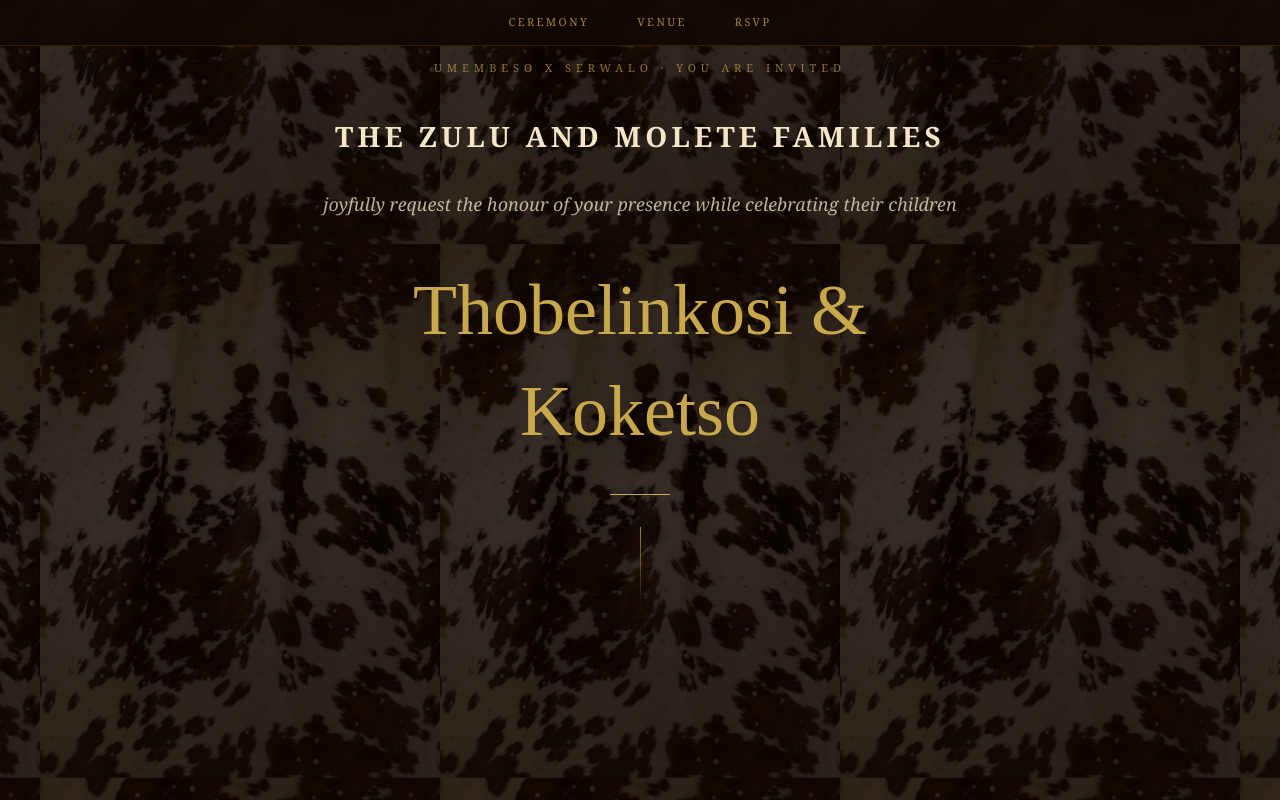
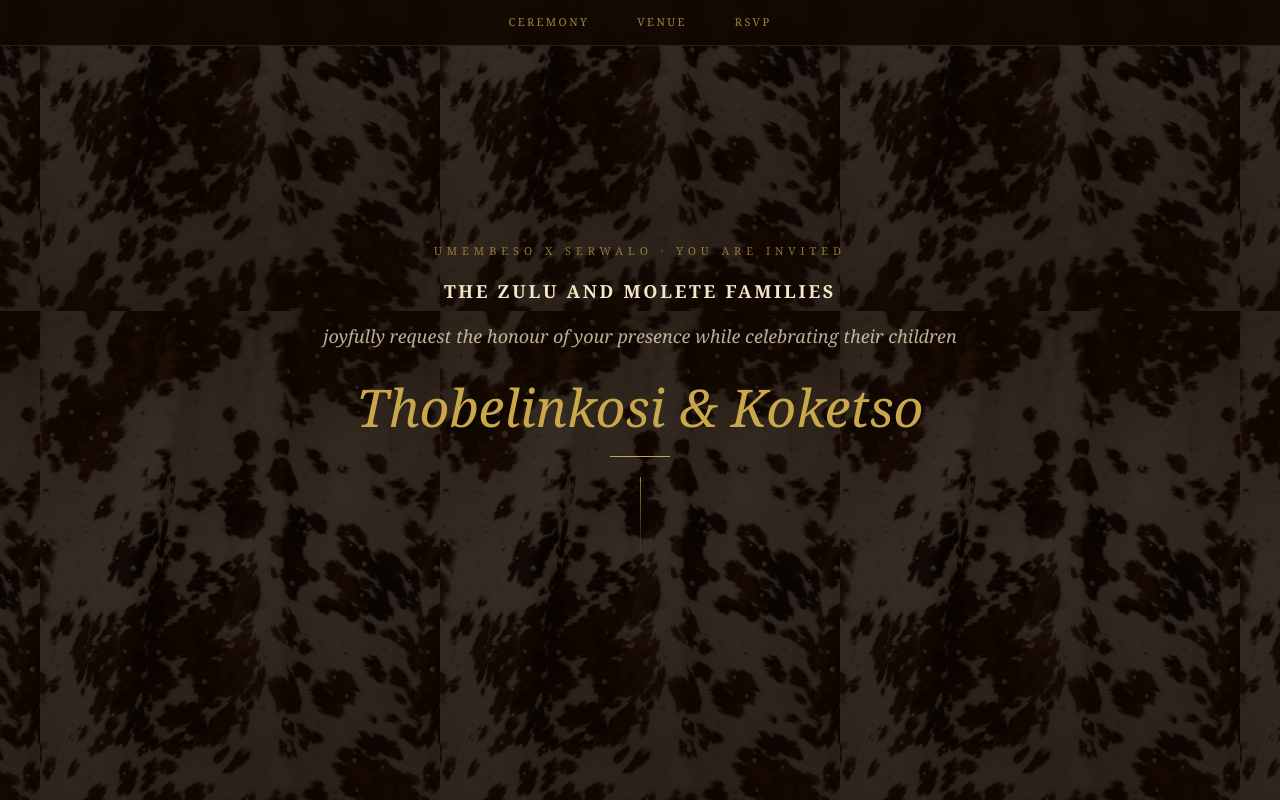
Before and after one commit to Princess7802/zulu-wedding-site, a Next.js app: page / in a window 1280 px wide. Both pictures are taken after a click on the button "SKIP ›". Shown: the top 800 px of the page. Built offline with nearby package versions, Linux system fonts and the light colour scheme.

Commit message:
update intro section and fonts

```diff
--- a/app/page.js
+++ b/app/page.js
@@ -131,7 +131,7 @@ export default function ZuluHeritageWeddingInvitation() {
         )}
 
         <style>{`
-          @import url('https://fonts.googleapis.com/css2?family=Cinzel:wght@400;600&family=Great+Vibes&family=Cormorant+Garamond:ital,wght@1,300;1,400&display=swap');
+          @import url('https://fonts.googleapis.com/css2?family=Cinzel:wght@400;600&family=Cormorant+Garamond:ital,wght@1,300;1,400&display=swap');
           @keyframes tapPulse { 0%,100%{opacity:.85} 50%{opacity:.3} }
           @keyframes fadeOut {
             0% { opacity: 1; transform: scale(1); }
@@ -172,12 +172,12 @@ export default function ZuluHeritageWeddingInvitation() {
       {/* INTRO SECTION */}
       <section
         style={{
-          minHeight: "auto",
+          minHeight: "100vh",
           display: "flex",
           alignItems: "center",
           justifyContent: "center",
           textAlign: "center",
-          padding: "60px 40px",
+          padding: "0 40px",
           position: "relative",
         }}
       >
@@ -195,7 +195,7 @@ export default function ZuluHeritageWeddingInvitation() {
               fontSize: "11px",
               letterSpacing: "0.45em",
               textTransform: "uppercase",
-              marginBottom: "40px",
+              marginBottom: "20px",
               fontFamily: "Georgia,serif",
             }}
           >
@@ -204,12 +204,12 @@ export default function ZuluHeritageWeddingInvitation() {
           <h2
             style={{
               color: "#f5e6c8",
-              fontSize: "clamp(18px,4vw,28px)",
+              fontSize: "clamp(13px,2.5vw,18px)",
               fontFamily: "'Cinzel', Georgia, serif",
               fontWeight: "600",
               letterSpacing: "0.15em",
               textTransform: "uppercase",
-              margin: "0 0 32px",
+              margin: "0 0 16px",
               lineHeight: 1.4,
             }}
           >
@@ -221,8 +221,8 @@ export default function ZuluHeritageWeddingInvitation() {
               fontSize: "clamp(14px,2.5vw,18px)",
               fontStyle: "italic",
               lineHeight: 1.8,
-              marginBottom: "40px",
-              fontFamily: "Georgia,serif",
+              marginBottom: "20px",
+              fontFamily: "'Cormorant Garamond', Georgia, serif",
             }}
           >
             joyfully request the honour of your presence while celebrating their
@@ -231,11 +231,12 @@ export default function ZuluHeritageWeddingInvitation() {
           <h1
             style={{
               color: "#c8a84b",
-              fontSize: "clamp(40px,9vw,72px)",
-              fontFamily: "'Great Vibes', cursive",
-              fontWeight: "400",
-              margin: "0 0 32px",
-              lineHeight: 1.4,
+              fontSize: "clamp(28px,6vw,52px)",
+              fontFamily: "'Cormorant Garamond', Georgia, serif",
+              fontWeight: "300",
+              fontStyle: "italic",
+              margin: "0 0 16px",
+              lineHeight: 1.3,
             }}
           >
             Thobelinkosi & Koketso
@@ -245,13 +246,14 @@ export default function ZuluHeritageWeddingInvitation() {
               width: "60px",
               height: "1px",
               background: "#c8a84b",
-              margin: "0 auto 32px",
+              margin: "0 auto 20px",
             }}
           />
           <div
             style={{
               display: "flex",
               justifyContent: "center",
+              marginTop: "16px",
             }}
           >
             <div
```
